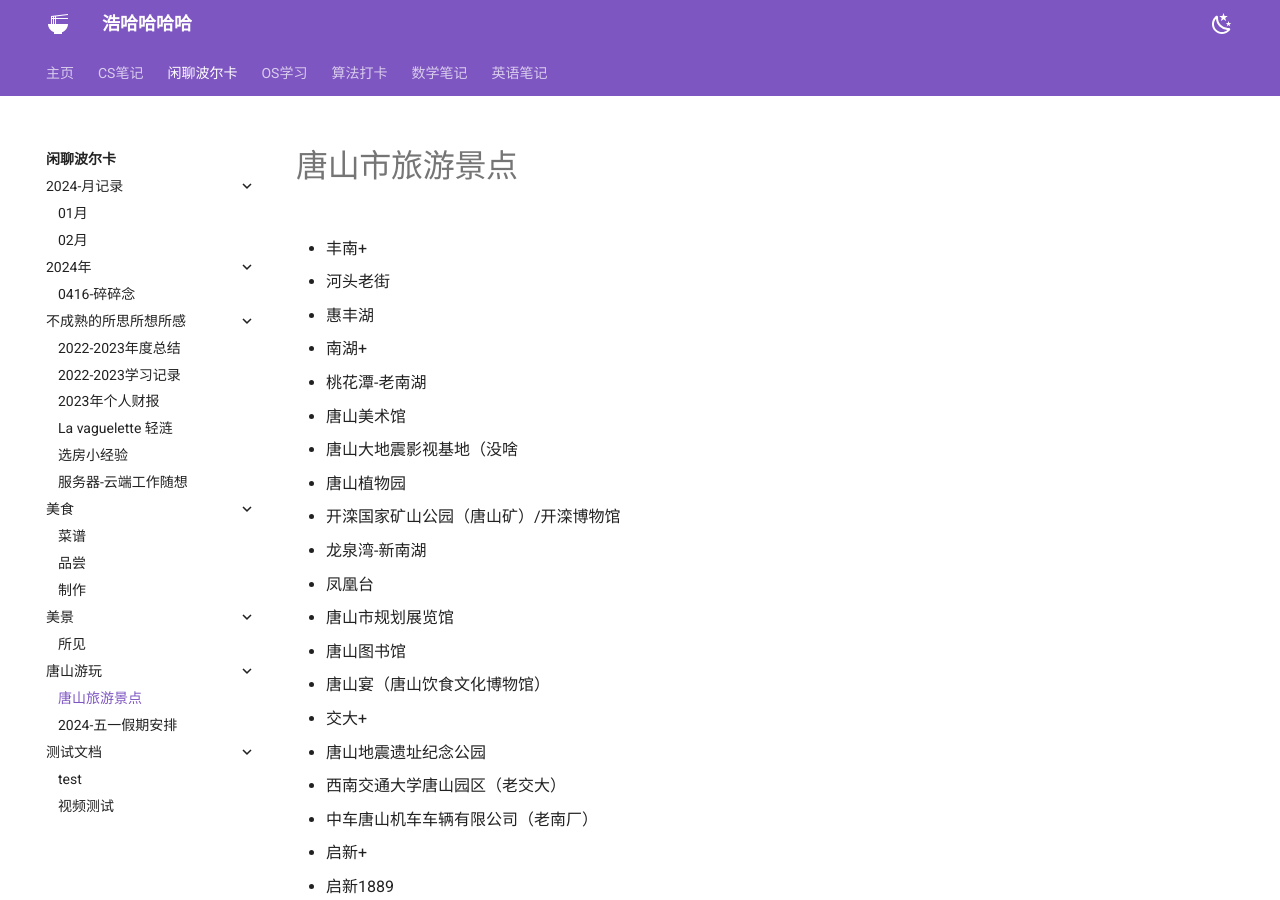
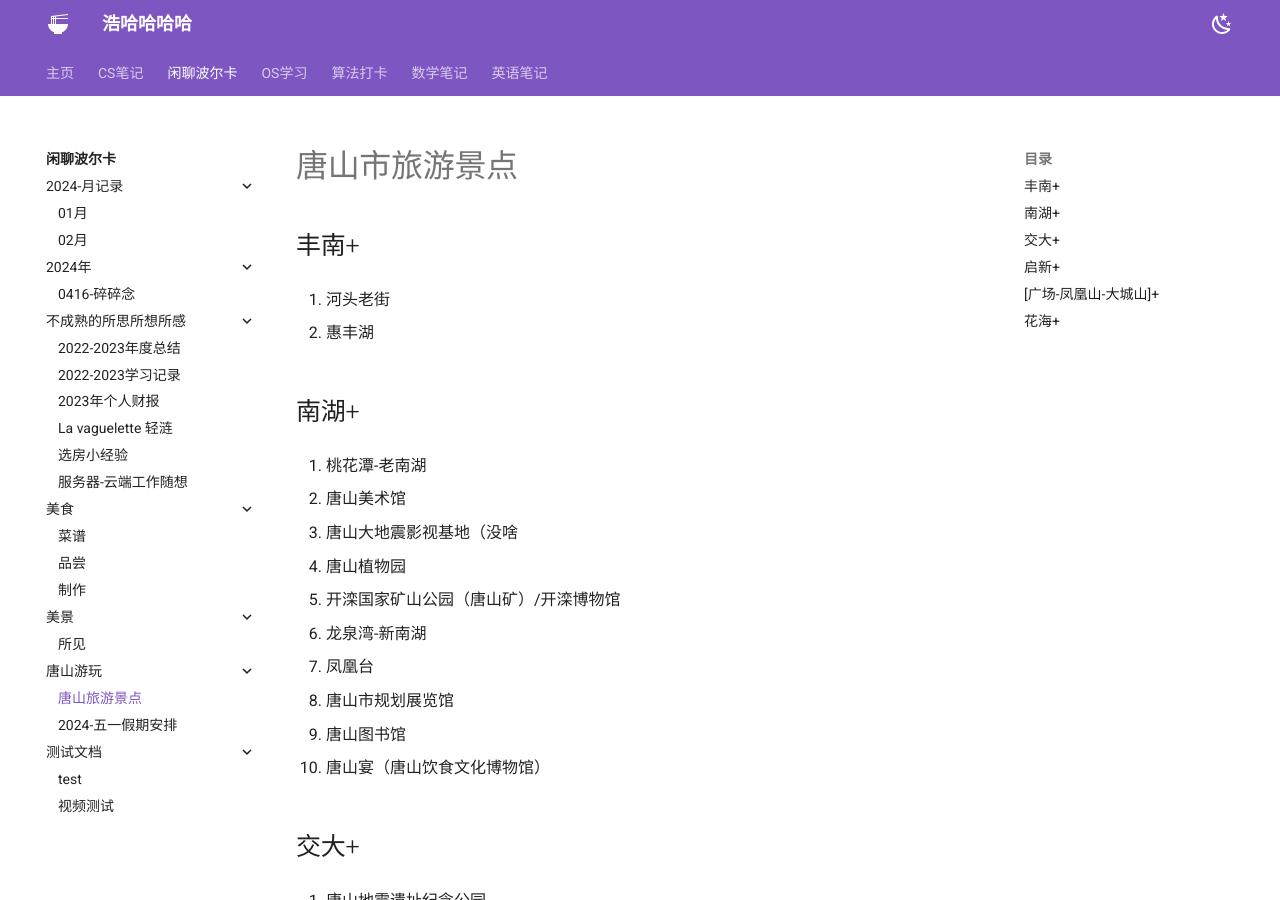
Before and after one commit to Haohahahaha/chat, an MkDocs documentation site: the page built from docs/Tangshan-Reception/Tangshan-tourist-attractions.md, in a window 1280 px wide and 900 px high. Built offline with MkDocs 1.6.1 and Material for MkDocs 9.7.7, drawn with Linux system fonts in a browser that asks for light colours.

Commit message:
2024-05-03_01:20:53 update

```diff
--- a/docs/Tangshan-Reception/Tangshan-tourist-attractions.md
+++ b/docs/Tangshan-Reception/Tangshan-tourist-attractions.md
@@ -1,12 +1,12 @@
 # 唐山市旅游景点
 
-- 丰南+
+## 丰南+
 
   1. 河头老街
 
   2. 惠丰湖
 
-- 南湖+
+## 南湖+
 
   1. 桃花潭-老南湖
 
@@ -28,7 +28,7 @@
 
   10. 唐山宴（唐山饮食文化博物馆）
 
-- 交大+
+## 交大+
 
   1. 唐山地震遗址纪念公园
 
@@ -36,7 +36,7 @@
 
   3. 中车唐山机车车辆有限公司（老南厂）
 
-- 启新+
+## 启新+
 
   1. 启新1889
 
@@ -48,7 +48,7 @@
 
   5. 天主教堂/基督教堂
 
-- [广场-凤凰山-大城山]+
+## [广场-凤凰山-大城山]+
 
   1. 抗震纪念碑广场
 
```
Also changed, not shown: other parts of docs/Tangshan-Reception/Tangshan-tourist-attractions.md (+3 -3 lines).
